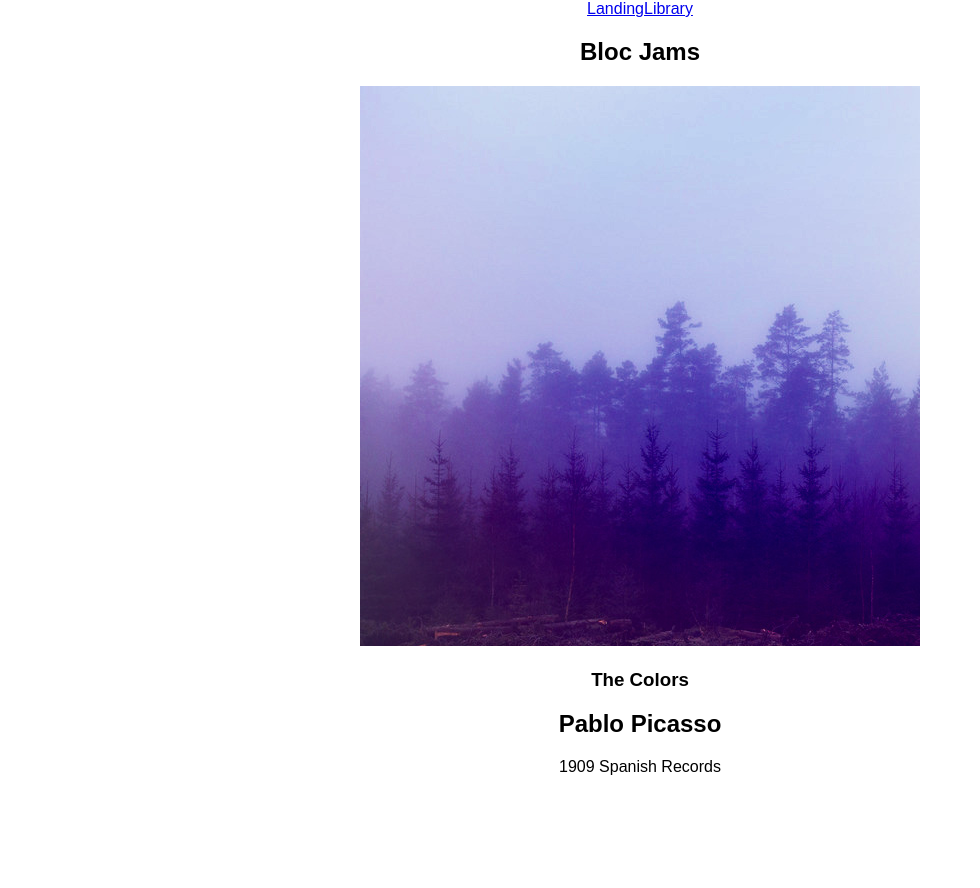
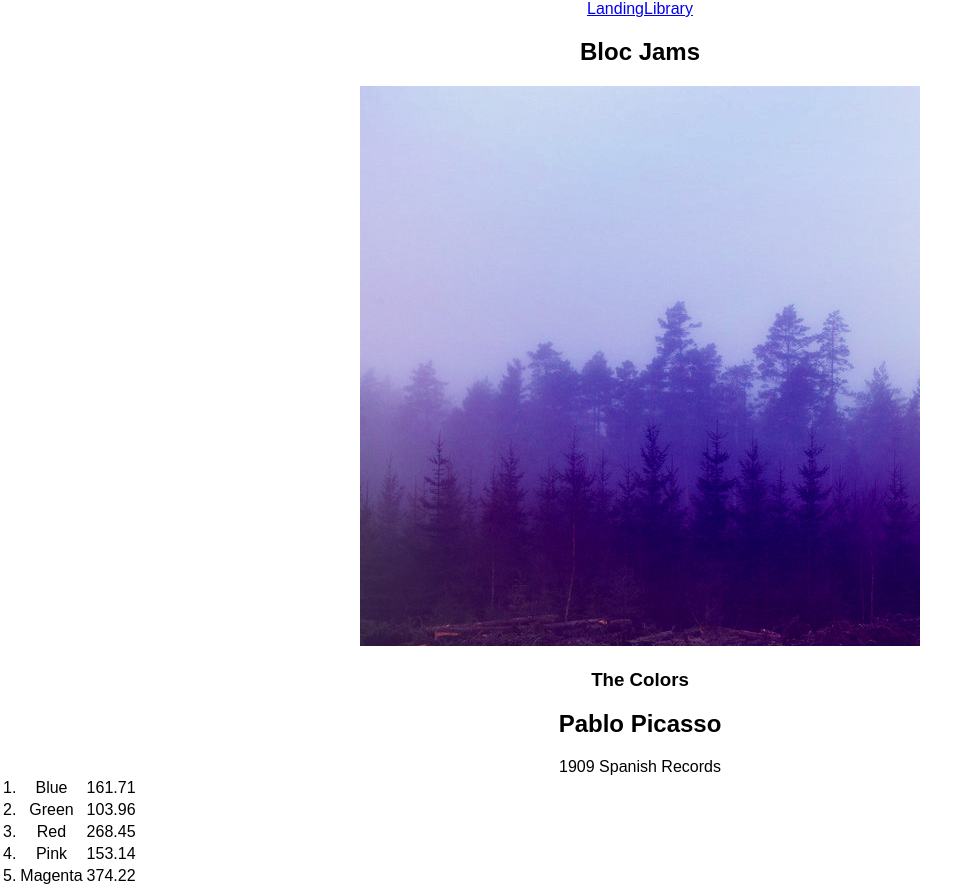
Before and after one commit to kel7774/bloc-jams-react, a React (Create React App) app: page /album/the-colors in a window 1280 px wide. Shown: the whole page, without its empty margins (0-980 px from the left). Before the commit the page ends 800 px from the top, so only its background shows below. Built offline with nearby package versions, Linux system fonts and the light colour scheme.

Commit message:
album assignment complete

```diff
--- a/src/components/Album.js
+++ b/src/components/Album.js
@@ -32,7 +32,11 @@ class Album extends Component {
         </colgroup>
         <tbody>
           {this.state.album.songs.map( ( song, index) =>
-          <tr key = {index.toString() + '. '} title ={this.state.album.songs.title} duration={this.state.album.songs.duration}></tr>
+          <tr key = {index} title ={this.state.album.songs.title} duration={this.state.album.songs.duration}>
+            <td>{index + 1 + '. '}</td>
+            <td>{ song.title }</td>
+            <td>{ song.duration }</td>
+          </tr>
         )}
         </tbody>
       </table>
```
